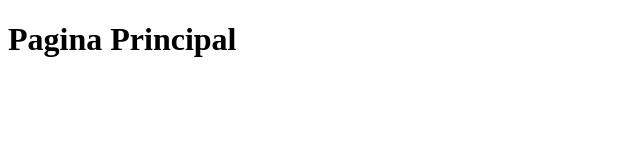
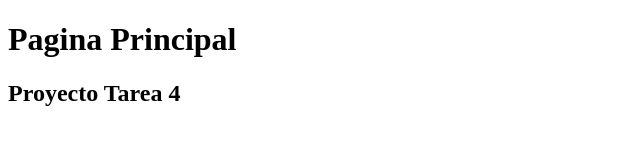
Before and after one commit to cltorresfe/tarea_4, a plain HTML site: page index.html in a window 1280 px wide. Shown: the whole page, without its empty margins (0-640 px from the left). Drawn offline with Linux system fonts and the light colour scheme.

Commit message:
subtitulo para pagina principal

```diff
--- a/index.html
+++ b/index.html
@@ -8,5 +8,6 @@
 </head>
 <body>
     <h1>Pagina Principal</h1>
+    <h2>Proyecto Tarea 4</h2>
 </body>
 </html>
```
